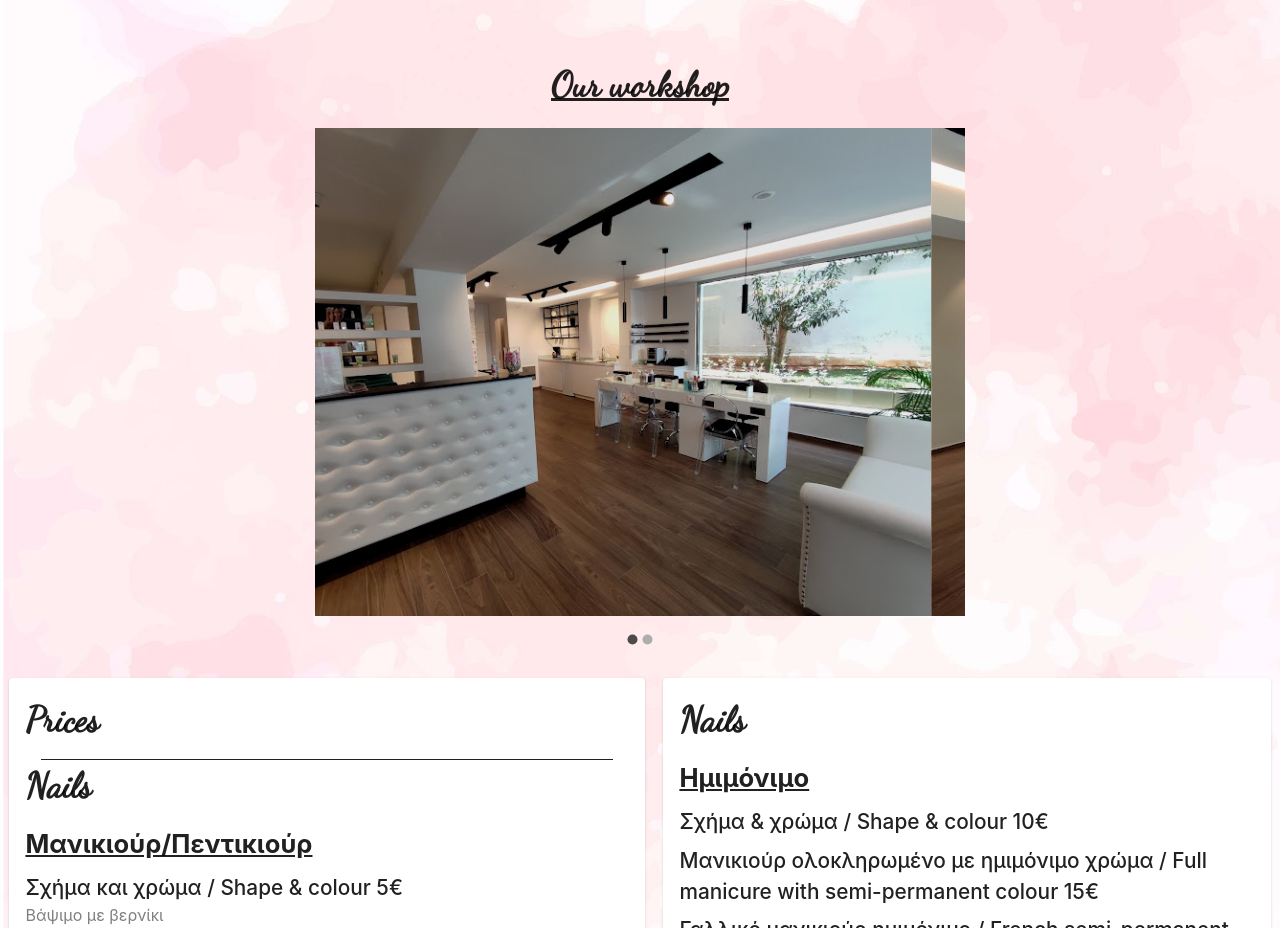
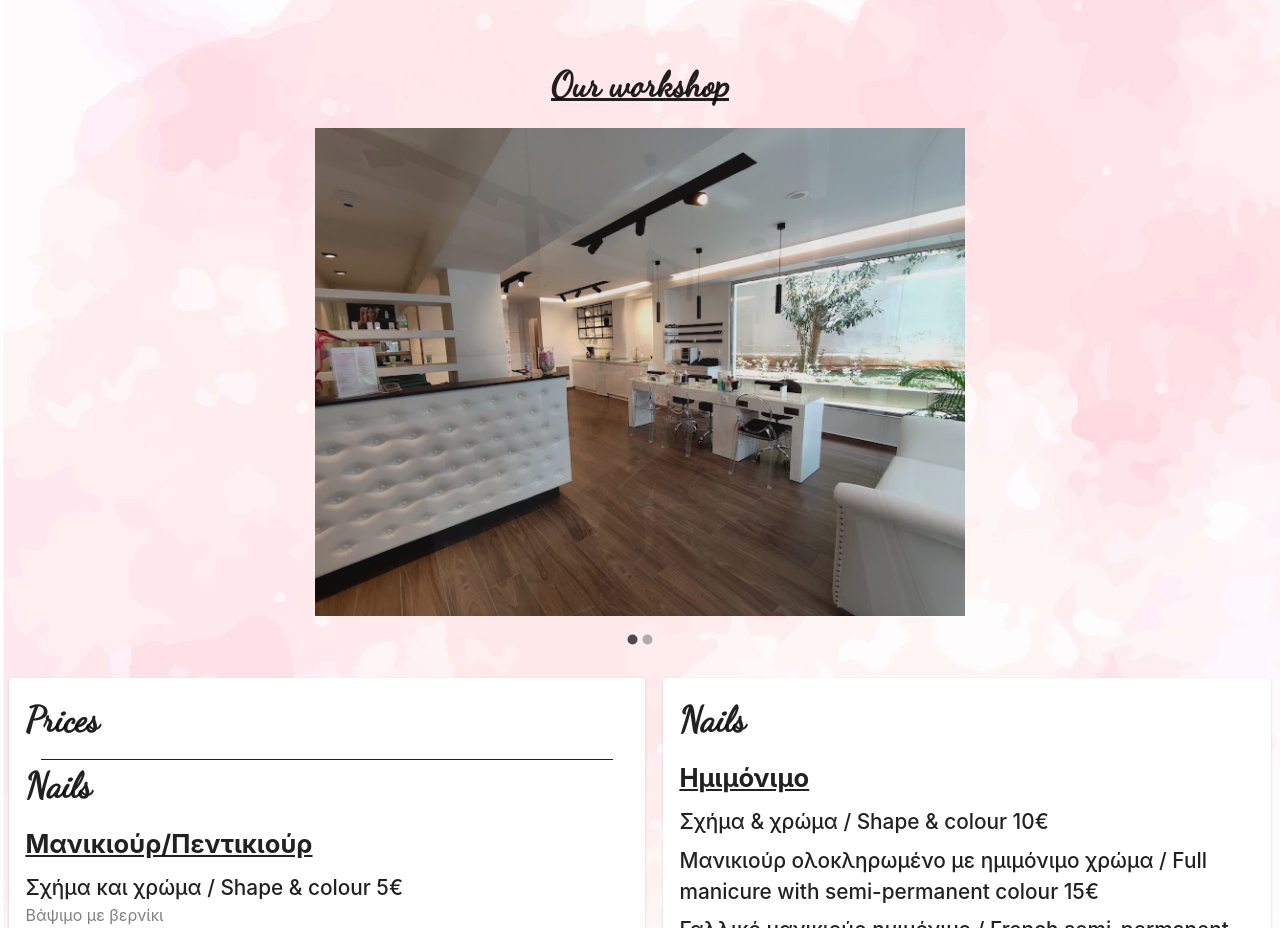
Before and after one commit to AMiliotis/nails, a React (Create React App) app: page / in a window 1280 px wide. Shown: the part 1160-2088 px from the top of the page. Built offline with nearby package versions, Linux system fonts and the light colour scheme.

Commit message:
Changed Carousel

```diff
--- a/src/components/bodyComponents/shoppics.jsx
+++ b/src/components/bodyComponents/shoppics.jsx
@@ -28,7 +28,6 @@ export default function Shoppics() {
           sx={{ width: 650, height: 550 }}
           indicators="true"
           interval="3000"
-          animation="slide"
           duration="600"
           navButtonsAlwaysInvisible
         >
```
